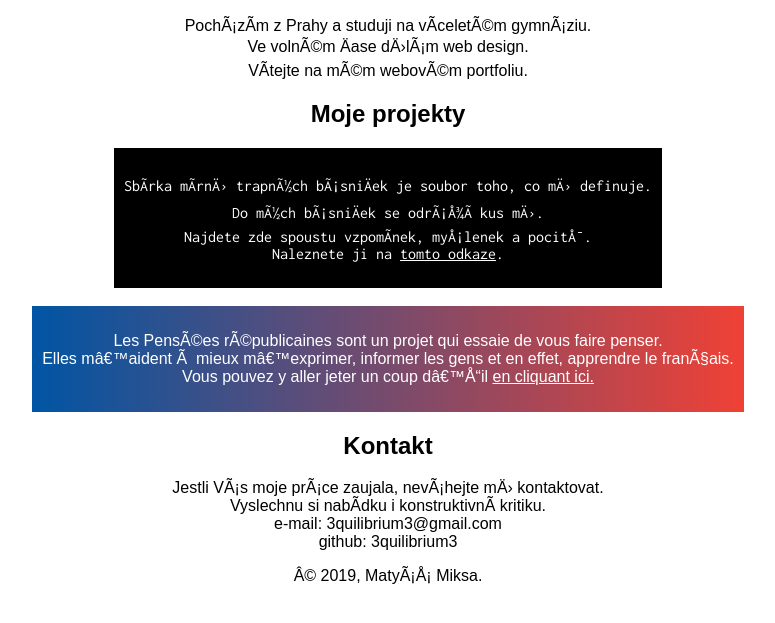
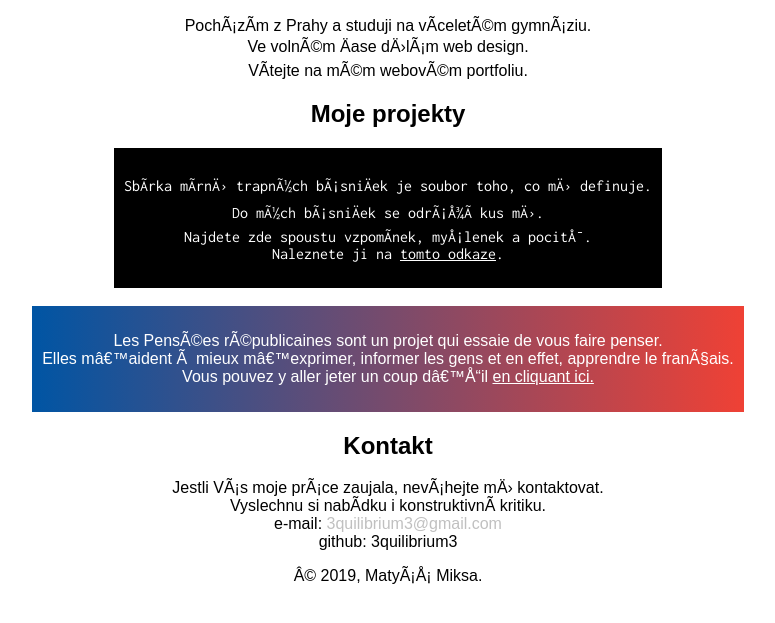
Before and after one commit to 3quilibium/matyasmiksa.github.io, a plain HTML site: page index.html in a window 1280 px wide. In both pictures the pointer is over the link "3quilibrium3@gmail.com". Shown: the part 111-734 px from the top of the page, without its empty margins (252-1027 px from the left). Drawn offline with Linux system fonts and the light colour scheme; a web font is replaced by a local one.

Commit message:
Update style.css

```diff
--- a/style.css
+++ b/style.css
@@ -32,4 +32,7 @@ padding: 10px;}
 
 .contact a {
   color: #000;
-text-decoration: none; }
+  text-decoration: none; }
+
+.contact a:hover {
+  color: #c0c0c0; }
```
